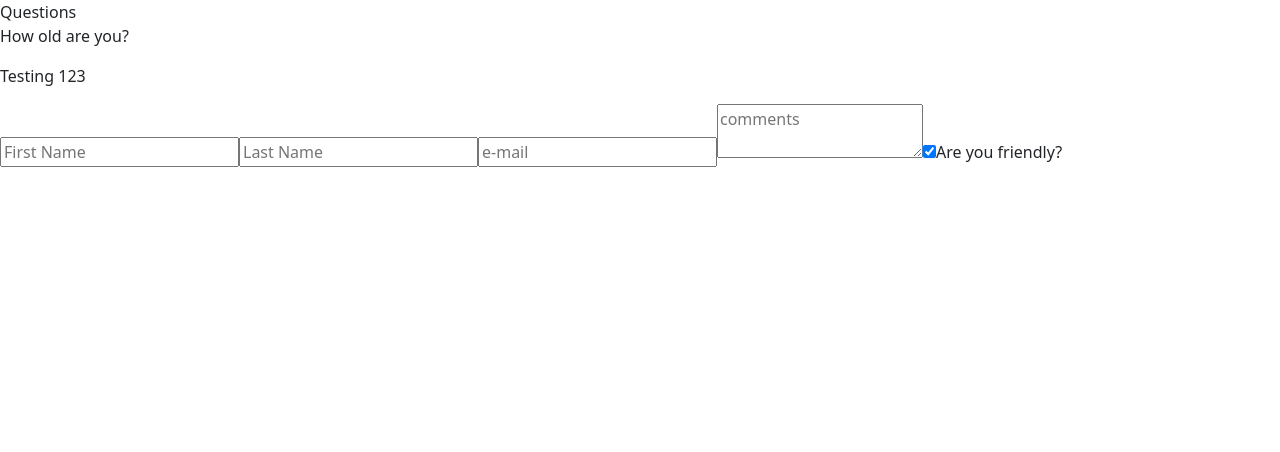
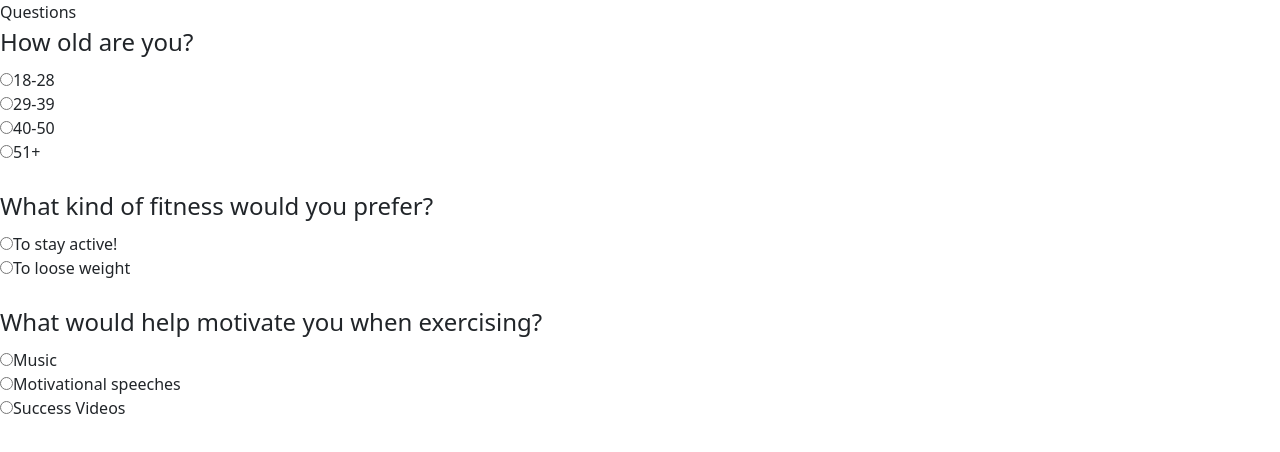
Before and after one commit to calvinalee2006/Beginners-guide-to-fitness, a React (Create React App) app: page /male in a window 1280 px wide. Shown: the top 452 px of the page. Built offline with nearby package versions, Linux system fonts and the light colour scheme.

Commit message:
worked on radio buttons

```diff
--- a/src/components/male.js
+++ b/src/components/male.js
@@ -2,11 +2,15 @@ import React, {useState} from 'react';
 import {NavLink} from 'react-router-dom'
 import 'bootstrap/dist/css/bootstrap.min.css'
 
+//Buttons show clicked in console but not on page, continue investigation. Css issue?
+
 export default function male() {
     const[formData, setFormData] = useState(
-        {firstName:"", lastName:"", email:"", comments:"", isFriendly: true
+        {userAge: "", goals:"",
             }
         )
+
+        console.log(formData.userAge)
 
     function handleChange(event){
         const{name, value, type, checked} = event.target
@@ -21,50 +25,124 @@ export default function male() {
     return (
         <>
         <header>Questions</header>
-        <p>How old are you?</p>
 
-        <p>Testing 123</p>
-        <form>
-            <input
-            type="text"
-            placeholder="First Name"
-            onChange={handleChange}
-            name="firstName"
-            value={formData.firstName}
-            />
+            <fieldset>
+                <legend>How old are you?</legend>
 
                 <input
-            type="text"
-            placeholder="Last Name"
+                type='radio'
+                id="young"
+                name="userAge"
+                value="young"
+                checked={formData.young === "young"}
                 onChange={handleChange}
-            name="lastName"
-            value={formData.lastName}
                 />
+                <label htmlFor="young"> 18-28 </label>
+                <br />
+
 
                 <input
-            type="text"
-            placeholder="e-mail"
+                type='radio'
+                id="middleAged"
+                name="userAge"
+                value="middleAged"
+                checked={formData.middleAged === "middleAged"}
                 onChange={handleChange}
-            name="e-mail"
-            value={formData.email}
                 />
+                <label htmlFor="middleAged"> 29-39 </label>
+                <br />
 
-            <textarea
-            placeholder='comments'
-            onChange={handleChange}
-            name="comments"
-            value={formData.comments} />
 
                 <input
-            type="checkbox"
-            id="isFriendly"
+                type='radio'
+                id="older"
+                name="userAge"
+                value="older"
+                checked={formData.older === "older"}
                 onChange={handleChange}
-            checked={"isFriendly"}
-            name="isFriendly"
                 />
-            <label htmlFor="isFriendly">Are you friendly?</label>
+                <label htmlFor="older"> 40-50 </label>
                 <br />
-        </form>
+
+
+                <input
+                type='radio'
+                id="senior"
+                name="userAge"
+                value="senior"
+                checked={formData.senior === "senior"}
+                onChange={handleChange}
+                />
+                <label htmlFor="senior"> 51+ </label>
+                <br />
+            </fieldset>
+            <br />
+
+            <fieldset>
+                <legend>What kind of fitness would you prefer?</legend>
+
+                <input
+                type="radio"
+                id="active"
+                name="goals"
+                value="active"
+                checked = {formData.active === "active"}
+                onChange={handleChange}
+                />
+                <label htmlFor='active'>To stay active!</label>
+                <br />
+
+                <input
+                type="radio"
+                id="weight"
+                name="goals"
+                value= "weight"
+                checked = {formData.weight === "weight"}
+                onChange={handleChange}
+                />
+                <label htmlFor="weight"> To loose weight</label>
+            </fieldset>
+            <br />
+
+            <fieldset>
+                <legend>What would help motivate you when exercising?</legend>
+
+                <input
+                type ="radio"
+                id="music"
+                name = "motivate"
+                value="music"
+                checked = {formData.music === 'music'}
+                onChange={handleChange}
+                />
+                <label htmlFor = "music"> Music</label>
+                <br />
+
+                <input
+                type ="radio"
+                id="speeches"
+                name ="motivate"
+                value ="speeches"
+                checked = {formData.speeches === "speeches"}
+                onChange = {handleChange}
+                />
+                <label htmlFor = "speeches">Motivational speeches</label>
+                <br />
+
+                <input
+                type = "radio"
+                id="videos"
+                name ="motivate"
+                value ="videos"
+                checked ={formData.videos === "videos"}
+                onChange = {handleChange}
+                />
+                <label htmlFor = "videos"> Success Videos</label>
+
+
+            </fieldset>
+
+
         </>
     )
 }
```
Lines whose indentation alone changed are shown as unchanged.
